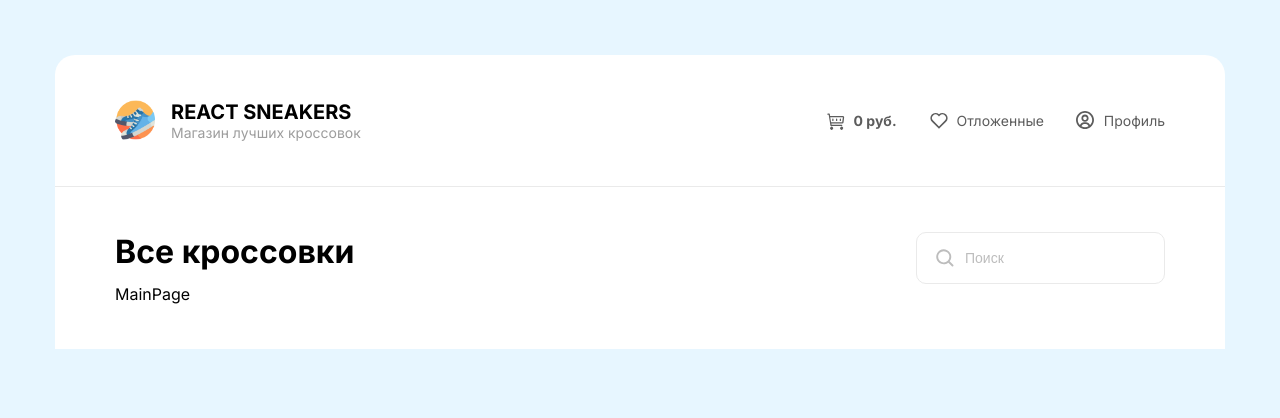
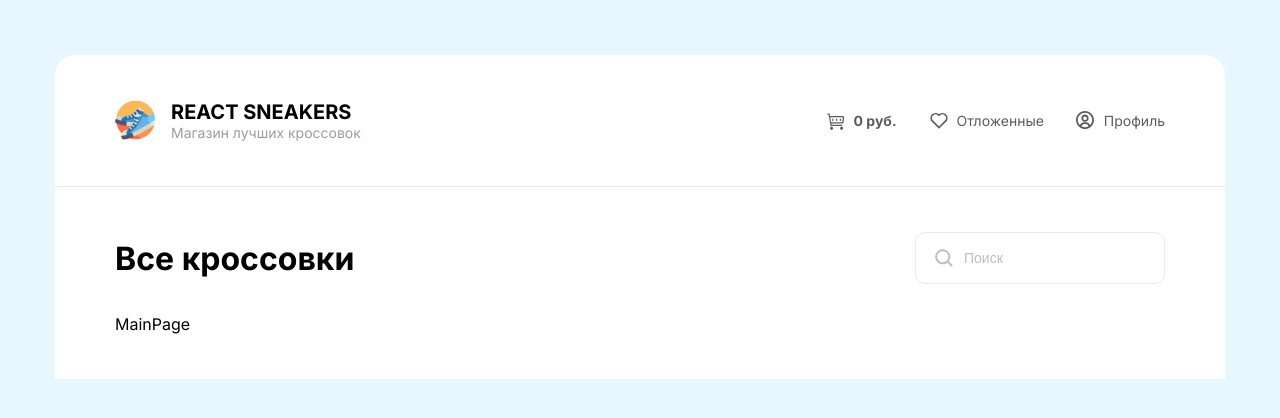
Before and after one commit to ZooMbix-hub/Next-Sneakers, a Next.js app: page / in a window 1280 px wide. Shown: the top 418 px of the page. Built offline with nearby package versions, Linux system fonts and the light colour scheme.

Commit message:
fix: исправление размера иконки поиска

```diff
--- a/src/pages/main/ui/Header/MainPage.module.css
+++ b/src/pages/main/ui/Header/MainPage.module.css
@@ -1,4 +1,5 @@
 .header {
   display: flex;
+  align-items: center;
   justify-content: space-between;
 }
--- a/src/pages/main/ui/MainPage/MainPage.module.css
+++ b/src/pages/main/ui/MainPage/MainPage.module.css
@@ -0,0 +1,5 @@
+.mainPage {
+  display: flex;
+  flex-direction: column;
+  gap: 30px;
+}
--- a/src/pages/main/ui/MainPage/MainPage.tsx
+++ b/src/pages/main/ui/MainPage/MainPage.tsx
@@ -1,8 +1,9 @@
 import { Header } from '../Header/Header';
+import s from './MainPage.module.css';
 
 export function MainPage() {
   return (
-    <div>
+    <div className={s.mainPage}>
       <Header />
       MainPage
     </div>
--- a/src/shared/ui/SearchField/SearchField.module.css
+++ b/src/shared/ui/SearchField/SearchField.module.css
@@ -4,6 +4,7 @@
   border: 1px solid var(--gray0);
   border-radius: 10px;
   cursor: pointer;
+  width: 250px;
 }
 
 .searchField:hover,
@@ -14,11 +15,13 @@
 .searchField svg {
   margin-right: 10px;
   color: var(--gray1);
+  flex: none;
 }
 
 .field {
   font-size: 14px;
   font-weight: 400;
+  width: 100%;
 }
 
 .field::placeholder {
--- a/src/shared/ui/SearchField/SearchField.tsx
+++ b/src/shared/ui/SearchField/SearchField.tsx
@@ -1,7 +1,7 @@
 'use client';
 
+import { useRef } from 'react';
 import { Icon } from '@/src/assets';
-import { useRef } from 'react';
 import s from './SearchField.module.css';
 
 export interface SearchFieldProps {
```
